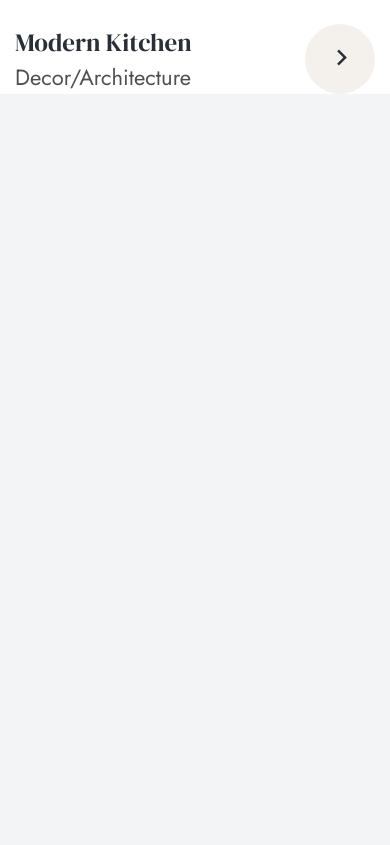
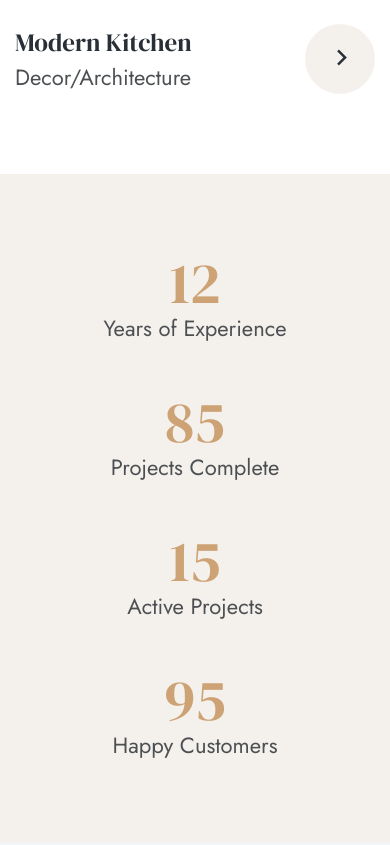
Before and after one commit to Mehedi-irfan/interno, a website: page index.html in a window 390 px wide. Shown: the part 6210-7055 px from the top of the page. Drawn offline with nearby package versions, Linux system fonts and the light colour scheme.

Commit message:
Added stats with responsive

```diff
--- a/index.html
+++ b/index.html
@@ -388,6 +388,37 @@
         </div>
       </section>
       <!-- Work section End -->
+      <!-- stats section Start -->
+      <section
+        class="stats mt-[80px] xl:mt-[150px] z-20 relative bg-accent-secondary py-[80px] xl:py-[150px]"
+      >
+        <div class="container mx-auto">
+          <!-- grid  -->
+          <div class="grid grid-cols-1 xl:grid-cols-4 md:grid-cols-2 gap-12">
+            <!-- grid-item  -->
+            <div class="stats__item text-center xl:border-r xl:border-accent">
+              <h3 class="h1 font-primary text-accent">12</h3>
+              <p>Years of Experience</p>
+            </div>
+            <!-- grid-item  -->
+            <div class="stats__item text-center xl:border-r xl:border-accent">
+              <h3 class="h1 font-primary text-accent">85</h3>
+              <p>Projects Complete</p>
+            </div>
+            <!-- grid-item  -->
+            <div class="stats__item text-center xl:border-r xl:border-accent">
+              <h3 class="h1 font-primary text-accent">15</h3>
+              <p>Active Projects</p>
+            </div>
+            <!-- grid-item  -->
+            <div class="stats__item text-center">
+              <h3 class="h1 font-primary text-accent">95</h3>
+              <p>Happy Customers</p>
+            </div>
+          </div>
+        </div>
+      </section>
+      <!-- stats section End -->
     </main>
 
     <!-- temporary div  -->
```
Also changed, not shown: dist/output.css.
